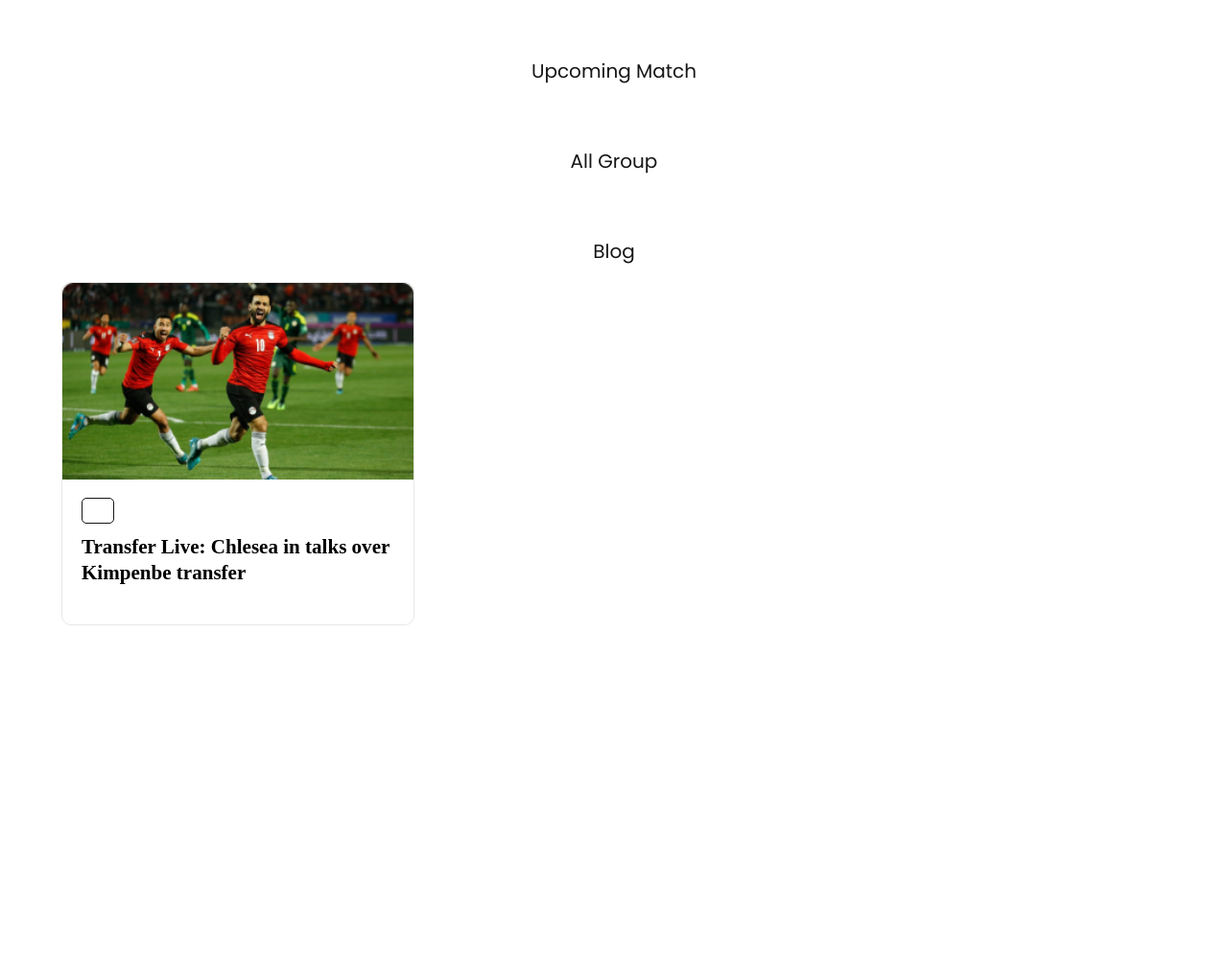
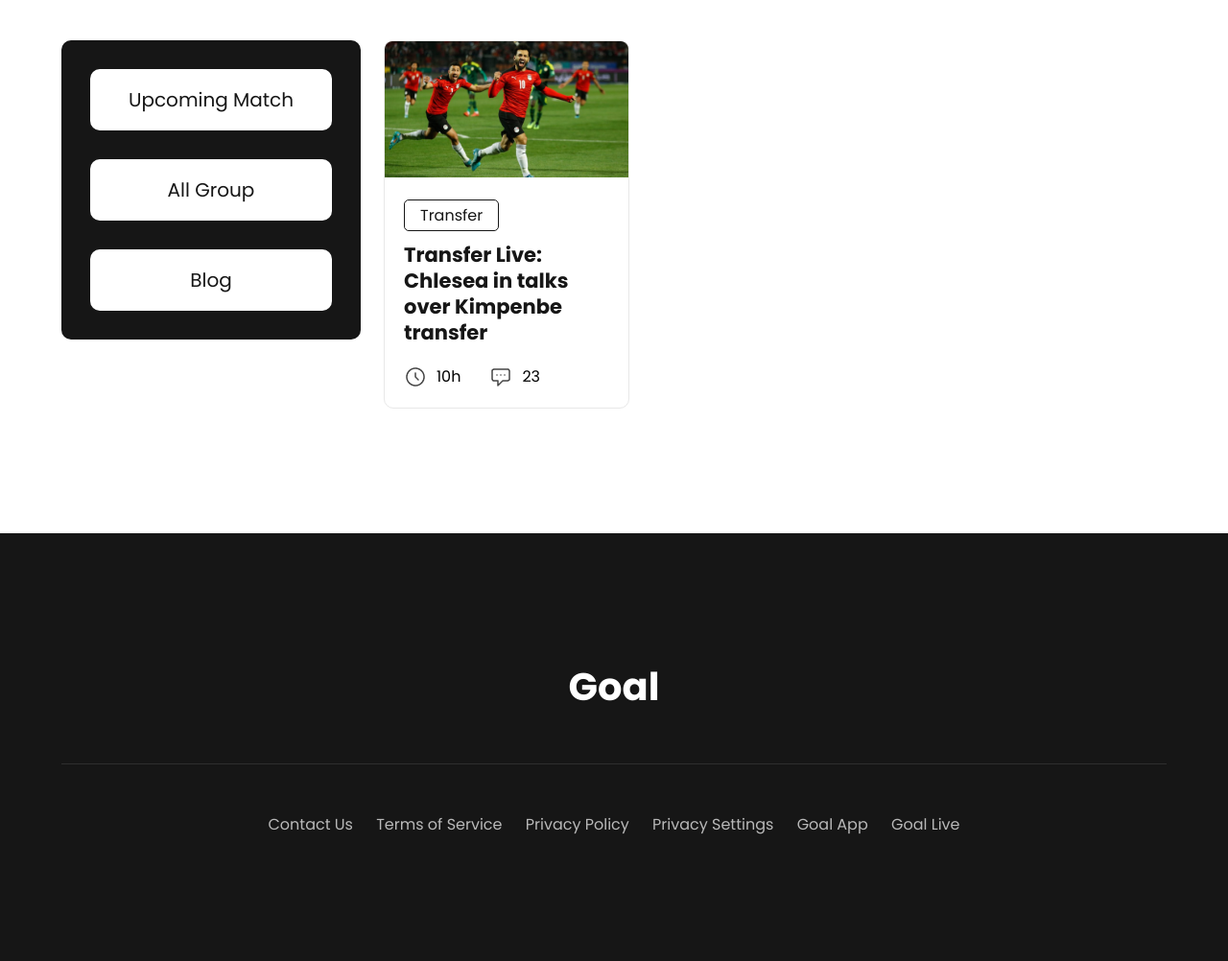
Before and after one commit to abusayem65/world-cup-qatar-2022, a plain HTML site: page upcoming-match.html in a window 1280 px wide. Shown: the part 680-1682 px from the top of the page at 96% size. Before the commit the page ends 1332 px from the top, so only its background shows below. Drawn offline with Linux system fonts and the light colour scheme.

Commit message:
footer area done

```diff
--- a/style.css
+++ b/style.css
@@ -7,6 +7,7 @@
     margin: 0;
     padding: 0;
     box-sizing: border-box;
+    font-family: 'Poppins', sans-serif;
 }
 .container{
     width: 90%;
@@ -42,7 +43,6 @@ button{
     padding: 33px 79px 0 106px;
 }
 .banner-text{
-    font-family: 'Poppins', sans-serif;
     color: #FFFFFF;
     padding-right: 29px;
 }
@@ -76,7 +76,8 @@ button{
 /* Top Banner */
 /* main content */
 main{
-    margin-top: 130px;
+    padding: 130px 0;
+    background-color: #FFFFFF;
 }
 /* main content */
 /* Sidebar */
@@ -97,7 +98,6 @@ main{
     text-decoration: none;
     display: block;
     text-align: center;
-    font-family: 'Poppins', sans-serif;
     font-weight: 500;
     font-size: 20px;
     line-height: 30px;
@@ -111,6 +111,10 @@ main{
     color: #FFFFFF;
     background-color: #2827CC;
 }
+.btn-sidebar:active{
+    color: #FFFFFF;
+    background-color: #2827CC;
+}
 .btn-container .btn-sidebar{
     margin-bottom: 30px;
 }
@@ -119,7 +123,7 @@ main{
 }
 /* Sidebar */
 /* Posts preview */
-.posts-preview{
+.cards-container{
     display: grid;
     grid-template-columns: repeat(3, 1fr);
     gap: 24px;
@@ -165,3 +169,40 @@ main{
     align-items: center;
 }
 /* Posts preview */
+/* Footer Area  */
+footer{
+    background-color: #161616;
+    text-align: center;
+    padding: 130px 0;
+}
+.footer-title{
+    color: #FFFFFF;
+    font-weight: 600;
+    font-size: 40px;
+    line-height: 60px;
+}
+.divider{
+    height: 1px;
+    background-color: rgba(255, 255, 255, 0.1);
+    margin: 50px 0;
+}
+.footer-menu ul{
+    list-style-type: none;
+}
+.footer-menu ul li{
+    display: inline;
+    margin-right: 20px;
+}
+.footer-menu ul li:last-child{
+    margin-right: 0;
+}
+.footer-menu ul li a{
+    text-decoration: none;
+    color: #B9B9B9;
+    font-size: 16px;
+    transition: all 0.8s ease-out;
+}
+.footer-menu ul li a:hover{
+    color: #23C4ED;
+}
+/* Footer Area  */
--- a/upcoming-match.html
+++ b/upcoming-match.html
@@ -37,30 +37,30 @@
     <!-- Main Content Area Start -->
     <main>
       <section>
-        <div class="container">
-          <aside>
+        <div class="container d-flex">
+          <aside id="sidebar">
             <div class="btn-container">
               <a href="/upcoming-match.html" class="btn-sidebar">Upcoming Match</a>
-              <a href="" class="btn-sidebar">All Group</a>
-              <a href="" class="btn-sidebar">Blog</a>
+              <a href="" class="btn-sidebar" class="btn-sidebar">All Group</a>
+              <a href="/index.html" class="btn-sidebar" class="btn-sidebar">Blog</a>
             </div>
           </aside>
-          <div class="posts-preview">
+          <div class="cards-container">
             <div class="card">
                 <div class="card-thumbnail">
                     <img src="assets/Blog Image.png" alt="">
                 </div>
                 <div class="card-body">
                     <div class="author">
-                        <a href=""></a>
+                        <a href="">Transfer</a>
                     </div>
                     <div class="blog-title">
-                        <h3>Transfer Live: Chlesea in talks over Kimpenbe transfer</h3>
+                        <h3><a href="">Transfer Live: Chlesea in talks over Kimpenbe transfer</a></h3>
                     </div>
-                </div>
-                <div class="card-footer">
-                    <div class="duration"></div>
-                    <div class="comment"></div>
+                    <div class="card-footer d-flex">
+                        <div class="duration d-flex"><img src="assets/Time Icon.png" class="icon-img" alt="">10h</div>
+                        <div class="comment d-flex"><img src="assets/Chat Icon.png" class="icon-img" alt="">23</div>
+                    </div>
                 </div>
             </div>
           </div>
@@ -68,5 +68,23 @@
       </section>
     </main>
     <!-- Main Content Area End -->
+    <!-- Footer Area Start  -->
+    <footer>
+        <div class="inner-footer container">
+            <h2 class="footer-title">Goal</h2>
+            <div class="divider"></div>
+            <div class="footer-menu">
+                <ul>
+                    <li><a href="">Contact Us </a></li>
+                    <li><a href="">Terms of Service</a></li>
+                    <li><a href=""> Privacy Policy</a></li>
+                    <li><a href=""> Privacy Settings</a></li>
+                    <li><a href=""> Goal App</a></li>
+                    <li><a href="">Goal Live</a></li>
+                </ul>
+            </div>
+        </div>
+    </footer>
+    <!-- Footer Area End  -->
   </body>
 </html>
```
Also changed, not shown: index.html (+20 -2 lines).
